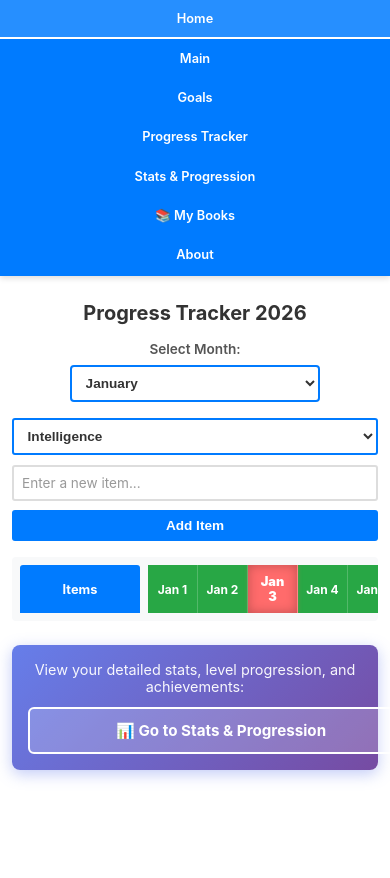
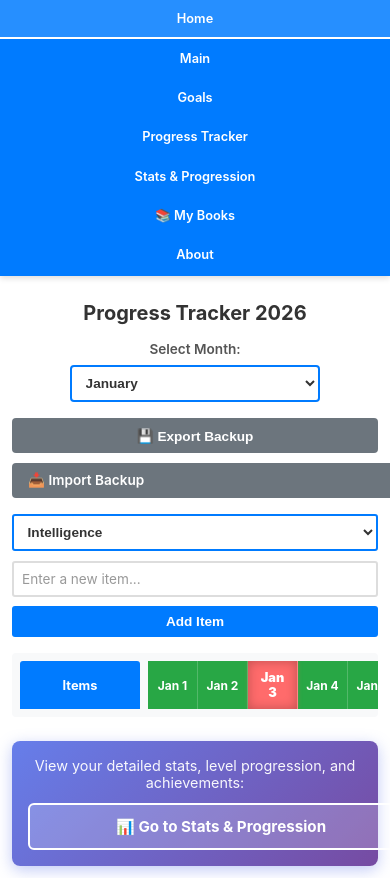
Before and after one commit to JumesP/Progress, a React (Create React App) app in the folder client/: page /ProgressTracker in a window 390 px wide. Shown: the top 878 px of the page. Before the commit the page ends 844 px from the top, so only its background shows below. Built offline with nearby package versions, Linux system fonts and the light colour scheme.

Commit message:
adds backups for storing and saving goals and PT

```diff
--- a/client/src/pages/ProgressTracker.js
+++ b/client/src/pages/ProgressTracker.js
@@ -129,6 +129,64 @@ const ProgressTracker = () => {
     return date.toISOString().split("T")[0];
   };
 
+  // Export data to JSON file
+  const exportData = () => {
+    const dataToExport = {
+      items,
+      progressData,
+      categories,
+      exportDate: new Date().toISOString(),
+    };
+
+    const dataString = JSON.stringify(dataToExport, null, 2);
+    const blob = new Blob([dataString], { type: "application/json" });
+    const url = URL.createObjectURL(blob);
+    const link = document.createElement("a");
+    link.href = url;
+    link.download = `progress-tracker-backup-${new Date().toISOString().split("T")[0]}.json`;
+    document.body.appendChild(link);
+    link.click();
+    document.body.removeChild(link);
+    URL.revokeObjectURL(url);
+  };
+
+  // Import data from JSON file
+  const importData = (event) => {
+    const file = event.target.files?.[0];
+    if (!file) return;
+
+    const reader = new FileReader();
+    reader.onload = (e) => {
+      try {
+        const importedData = JSON.parse(e.target?.result);
+
+        if (
+          importedData.items &&
+          importedData.progressData &&
+          importedData.categories
+        ) {
+          setItems(importedData.items);
+          setProgressData(importedData.progressData);
+          setCategories(importedData.categories);
+          alert(
+            "✅ Data imported successfully! Your goals and progress have been restored."
+          );
+        } else {
+          alert(
+            "❌ Invalid backup file. Please make sure you're importing a valid Progress Tracker backup."
+          );
+        }
+      } catch (error) {
+        alert("❌ Error reading file. Please make sure it's a valid JSON file.");
+        console.error(error);
+      }
+    };
+    reader.readAsText(file);
+
+    // Reset file input
+    event.target.value = "";
+  };
+
   const formatDateDisplay = (date) => {
     return date.toLocaleDateString("en-US", { month: "short", day: "numeric" });
   };
@@ -160,6 +218,22 @@ const ProgressTracker = () => {
             </option>
           ))}
         </select>
+      </div>
+
+      {/* Backup Section */}
+      <div className="backup-section">
+        <button className="btn-backup" onClick={exportData}>
+          💾 Export Backup
+        </button>
+        <label className="btn-backup btn-import">
+          📥 Import Backup
+          <input
+            type="file"
+            accept=".json"
+            onChange={importData}
+            style={{ display: "none" }}
+          />
+        </label>
       </div>
 
       <div className="add-item-section">
--- a/client/src/pages/css/ProgressTracker.scss
+++ b/client/src/pages/css/ProgressTracker.scss
@@ -58,6 +58,41 @@
       option {
         padding: 0.5rem;
       }
+    }
+  }
+
+  // Backup Section
+  .backup-section {
+    display: flex;
+    justify-content: center;
+    gap: 1rem;
+    margin-bottom: 2rem;
+    flex-wrap: wrap;
+
+    .btn-backup {
+      padding: 0.75rem 1.5rem;
+      background-color: #6c757d;
+      color: white;
+      border: none;
+      border-radius: 4px;
+      font-weight: 600;
+      cursor: pointer;
+      transition: all 0.2s;
+      font-size: 0.95rem;
+      white-space: nowrap;
+
+      &:hover {
+        background-color: #5a6268;
+        box-shadow: 0 2px 4px rgba(0, 0, 0, 0.2);
+      }
+
+      &:active {
+        transform: scale(0.98);
+      }
+    }
+
+    .btn-import {
+      padding: 0.75rem 1.5rem;
     }
   }
 
@@ -351,6 +386,18 @@
       }
     }
 
+    .backup-section {
+      gap: 0.75rem;
+      margin-bottom: 1.5rem;
+
+      .btn-backup {
+        flex: 1;
+        min-width: 150px;
+        padding: 0.6rem 1rem;
+        font-size: 0.9rem;
+      }
+    }
+
     .add-item-section {
       flex-direction: column;
       max-width: 100%;
@@ -481,6 +528,18 @@
       .month-dropdown {
         width: 100%;
         padding: 0.5rem 0.6rem;
+        font-size: 0.85rem;
+      }
+    }
+
+    .backup-section {
+      flex-direction: column;
+      gap: 0.6rem;
+      margin-bottom: 1rem;
+
+      .btn-backup {
+        width: 100%;
+        padding: 0.6rem 1rem;
         font-size: 0.85rem;
       }
     }
```
